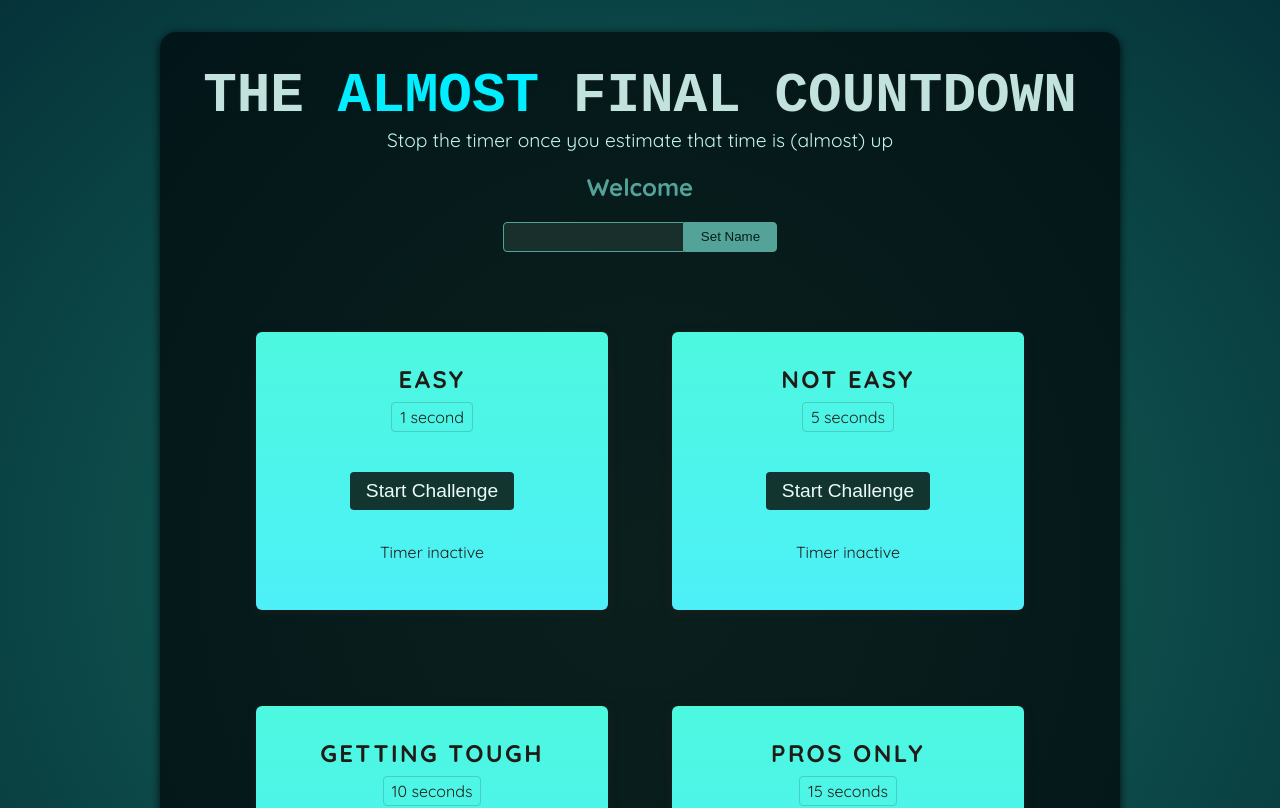
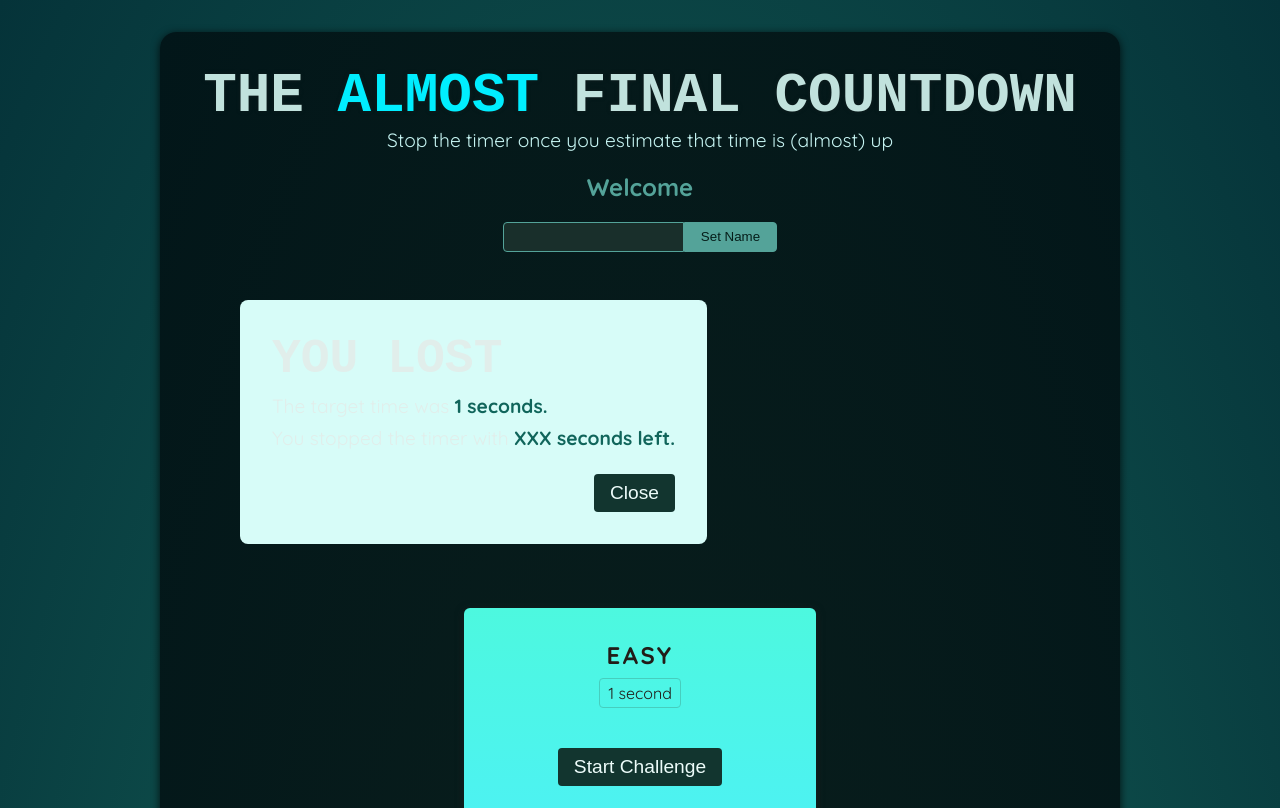
Before and after one commit to GiorgioBolzoni/05-countdown-game, a React (Vite) app: page / in a window 1280 px wide. Shown: the top 808 px of the page. Built offline with nearby package versions, Linux system fonts and the light colour scheme; a web font is replaced by a local one.

Commit message:
useImperativeHandle per permettere più libertà nella gestione di determinati elementi

```diff
--- a/src/components/ResultModal.jsx
+++ b/src/components/ResultModal.jsx
@@ -1,12 +1,26 @@
-import {forwardRef} from 'react'; // per portare ref da un componente ad un altro componente
+import {forwardRef, useImperativeHandle, useRef} from 'react'; // per portare ref da un componente ad un altro componente
 
 // devo metterlo attorno alla mia funzione come sotto:
 const ResultModal = forwardRef(function ResultModal({result, targetTime}, ref){
+    const dialog = useRef();
+
+    useImperativeHandle(ref, () => {
+        return {
+            open(){
+                dialog.current.showModal();
+            }
+        }
+    });
+
     return (
-    <dialog ref={ref} className="result-modal"
-    // open
-    // open lo rende visibile MA forzandolo, non va bene quindi uso Ref
-    >
+    <div ref={dialog} className="result-modal">
+     {/* col metodo useImperativeHandle ho staccato il componente TimerChallenge da questo elemento dialog che ora diventare un normale div se qualcuno lo modifica
+    <dialog ref={dialog} className="result-modal"  </dialog>
+
+
+     open
+     open lo rende visibile MA forzandolo, non va bene quindi uso Ref  */}
+
         <h2>You {result}</h2>
         <p>The target time was <strong>{targetTime} seconds.</strong></p>
         <p>You stopped the timer with <strong>XXX seconds left.</strong></p>
@@ -14,7 +28,7 @@ const ResultModal = forwardRef(function ResultModal({result, targetTime}, ref){
             <button>Close</button>
             {/* questo costrutto all'interno di un dialog permette di chiudere la modale senza ulteriore codice JS */}
         </form>
-    </dialog>
+    </div>
     )
 })
 
--- a/src/components/TimerChallenge.jsx
+++ b/src/components/TimerChallenge.jsx
@@ -12,7 +12,7 @@ export default function TimerChallenge({title, targetTime}){
     function handleStart(){
         timer.current = setTimeout(() => {
             setTimerExpired(true);
-            dialog.current.showModal(); // metodo x mostrare modale
+            dialog.current.open(); // è il metodo open definito nella funzione useImperativeHandle in ResultModal
         }, targetTime * 1000) // targetTime * 1000 = 1 secondo
 
         setTimerStarted(true);
```
